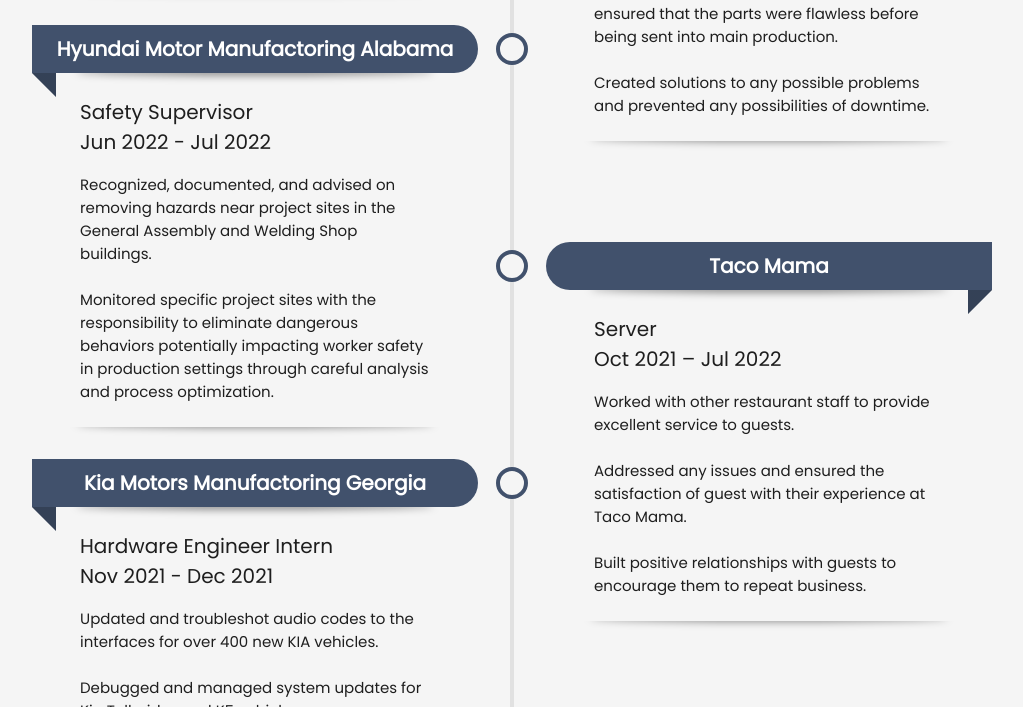
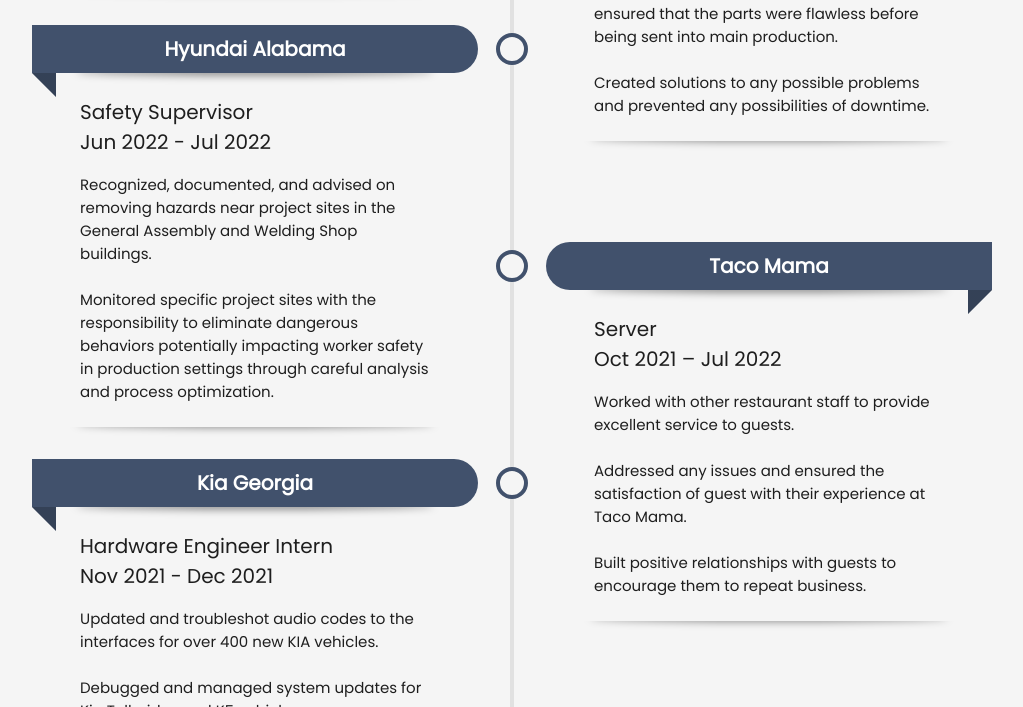
Before and after one commit to graysonryoo/graysonryoo.github.io, a plain HTML site: page work.html in a window 1280 px wide. Shown: the part 618-1325 px from the top of the page, without its empty margins (128-1151 px from the left). Drawn offline with Linux system fonts and the light colour scheme.

Commit message:
Add files via upload

```diff
--- a/work.html
+++ b/work.html
@@ -50,7 +50,7 @@
           </div>
       </li>
       <li style="--accent-color:#41516C">
-          <div class="date">Hyundai Motor Manufactoring Alabama</div>
+          <div class="date">Hyundai Alabama</div>
           <div class="title">Safety Supervisor
             <br>
             Jun 2022 - Jul 2022
@@ -77,7 +77,7 @@
           </div>
       </li>
       <li style="--accent-color:#41516C">
-          <div class="date">Kia Motors Manufactoring Georgia</div>
+          <div class="date">Kia Georgia</div>
           <div class="title">Hardware Engineer Intern
             <br>
             Nov 2021 - Dec 2021
```
Also changed, not shown: index.html (+1 -1 lines).
